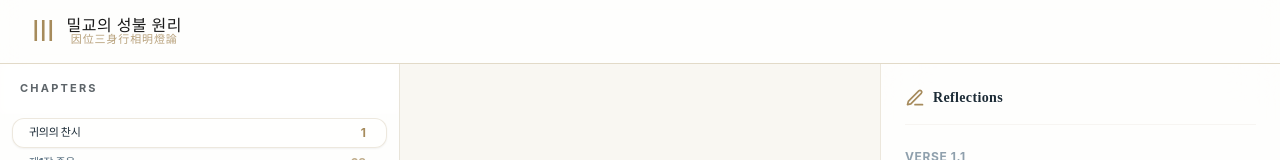
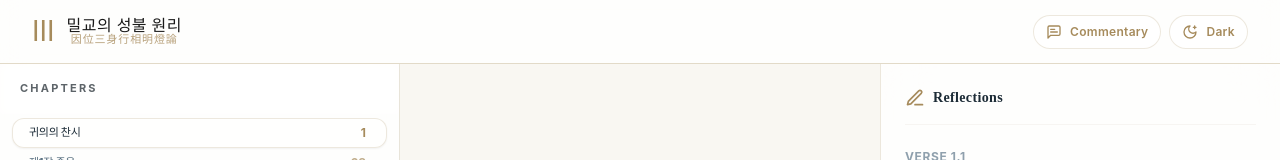
Before and after one commit to concario17-max/3sin, a React (Vite) app: page / in a window 1280 px wide. Shown: the top 160 px of the page. Built offline with nearby package versions, Linux system fonts and the light colour scheme; a web font is replaced by a local one.

Commit message:
Add commentary panel and theme toggle

```diff
--- a/src/components/Header.jsx
+++ b/src/components/Header.jsx
@@ -1,12 +1,18 @@
 import React from 'react';
-import { Edit3, Menu } from 'lucide-react';
+import { Edit3, Menu, MessageSquareText, MoonStar, SunMedium } from 'lucide-react';
 import { useUI } from '../context/UIContext';
 
 function Header() {
   const ui = useUI() || {
     toggleSidebar: () => {},
-    toggleReflections: () => {},
+    toggleRightPanel: () => {},
+    toggleTheme: () => {},
+    activeRightPanel: 'reflections',
+    isDarkMode: false,
   };
+  const nextPanelLabel = ui.activeRightPanel === 'reflections' ? 'Commentary' : 'Reflections';
+  const NextPanelIcon = ui.activeRightPanel === 'reflections' ? MessageSquareText : Edit3;
+  const ThemeIcon = ui.isDarkMode ? SunMedium : MoonStar;
 
   return (
     <header className="fixed left-0 top-0 z-[60] flex h-16 w-full items-center border-b border-sand-tertiary bg-white/80 px-4 backdrop-blur-md sm:px-8">
@@ -32,13 +38,25 @@ function Header() {
         </div>
       </div>
 
-      <div className="flex flex-1 justify-end xl:hidden">
+      <div className="flex flex-1 items-center justify-end gap-2">
         <button
-          onClick={ui.toggleReflections}
-          className="rounded-lg p-2 text-gold-primary transition-colors hover:bg-gold-surface"
-          aria-label="Open reflections"
+          onClick={ui.toggleRightPanel}
+          className="inline-flex items-center gap-2 rounded-full border border-gold-primary/20 bg-white/70 px-3 py-2 text-gold-primary transition-colors hover:bg-gold-surface dark:border-dark-border/60 dark:bg-dark-surface/60 dark:text-gold-light"
+          aria-label={`Switch to ${nextPanelLabel}`}
         >
-          <Edit3 className="h-5 w-5" />
+          <NextPanelIcon className="h-4 w-4" />
+          <span className="hidden text-xs font-semibold tracking-wide sm:inline">{nextPanelLabel}</span>
+        </button>
+
+        <button
+          onClick={ui.toggleTheme}
+          className="inline-flex items-center gap-2 rounded-full border border-gold-primary/20 bg-white/70 px-3 py-2 text-gold-primary transition-colors hover:bg-gold-surface dark:border-dark-border/60 dark:bg-dark-surface/60 dark:text-gold-light"
+          aria-label={ui.isDarkMode ? 'Switch to light mode' : 'Switch to dark mode'}
+        >
+          <ThemeIcon className="h-4 w-4" />
+          <span className="hidden text-xs font-semibold tracking-wide sm:inline">
+            {ui.isDarkMode ? 'Light' : 'Dark'}
+          </span>
         </button>
       </div>
     </header>
--- a/src/context/UIContext.jsx
+++ b/src/context/UIContext.jsx
@@ -1,50 +1,87 @@
 import React, { createContext, useContext, useState } from 'react';
 
 const UIContext = createContext();
+const THEME_STORAGE_KEY = 'three-body-theme';
+const RIGHT_PANEL_STORAGE_KEY = 'three-body-right-panel';
+
+function loadStoredTheme() {
+    if (typeof window === 'undefined') return false;
+
+    const savedTheme = window.localStorage.getItem(THEME_STORAGE_KEY);
+    if (savedTheme === 'dark') return true;
+    if (savedTheme === 'light') return false;
+
+    return window.matchMedia('(prefers-color-scheme: dark)').matches;
+}
+
+function loadStoredRightPanel() {
+    if (typeof window === 'undefined') return 'reflections';
+    const savedPanel = window.localStorage.getItem(RIGHT_PANEL_STORAGE_KEY);
+    return savedPanel === 'commentary' ? 'commentary' : 'reflections';
+}
 
 export const UIProvider = ({ children }) => {
-    // 사이드바 상태를 제어하는 내부 State (불변성 유지)
     const [isSidebarOpen, setIsSidebarOpen] = useState(false);
-    // 리플렉션(우측 패널) 상태 제어
-    const [isReflectionsOpen, setIsReflectionsOpen] = useState(false);
-    // 컴펜디움(안내서) 모달 상태 제어
+    const [isRightPanelOpen, setIsRightPanelOpen] = useState(false);
+    const [activeRightPanel, setActiveRightPanel] = useState(loadStoredRightPanel);
+    const [isDarkMode, setIsDarkMode] = useState(loadStoredTheme);
     const [isCompendiumOpen, setIsCompendiumOpen] = useState(false);
-    // 코멘터리 모달 상태 제어
-    const [isCommentariesOpen, setIsCommentariesOpen] = useState(false);
-    // 렉시콘 모달 상태 제어
     const [isLexiconOpen, setIsLexiconOpen] = useState(false);
 
-    // 글로벌 구절(Sutra) 정보 공유 스테이트 (localStorage 기반 영속성 추가)
-    const [activeVerse, setActiveVerse] = useState(() => {
-        try {
-            const saved = localStorage.getItem('tibet_active_verse');
-            return saved ? JSON.parse(saved) : null;
-        } catch (e) {
-            return null;
-        }
-    });
+    const toggleSidebar = React.useCallback(() => setIsSidebarOpen((prev) => !prev), []);
+    const openRightPanel = React.useCallback((panel) => {
+        setActiveRightPanel(panel);
+        setIsRightPanelOpen(true);
+    }, []);
+    const closeRightPanel = React.useCallback(() => setIsRightPanelOpen(false), []);
+    const toggleRightPanel = React.useCallback(() => {
+        setActiveRightPanel((prev) => (prev === 'reflections' ? 'commentary' : 'reflections'));
+        setIsRightPanelOpen(true);
+    }, []);
+    const toggleTheme = React.useCallback(() => setIsDarkMode((prev) => !prev), []);
 
-    // activeVerse 변경 시 localStorage 동기화
-    React.useEffect(() => {
-        if (activeVerse === undefined) return;
-        localStorage.setItem('tibet_active_verse', JSON.stringify(activeVerse));
-    }, [activeVerse]);
-
-    // 각 패널을 토글하는 불변성 기반 함수들 (재생성 방지)
-    const toggleSidebar = React.useCallback(() => setIsSidebarOpen(prev => !prev), []);
-    const toggleReflections = React.useCallback(() => setIsReflectionsOpen(prev => !prev), []);
-
-    // 강제 종료 함수 (재생성 방지)
     const closeAllDrawers = React.useCallback(() => {
         setIsSidebarOpen(false);
-        setIsReflectionsOpen(false);
+        setIsRightPanelOpen(false);
     }, []);
 
-    // Provider Value 메모이제이션
+    React.useEffect(() => {
+        document.documentElement.classList.toggle('dark', isDarkMode);
+        window.localStorage.setItem(THEME_STORAGE_KEY, isDarkMode ? 'dark' : 'light');
+    }, [isDarkMode]);
+
+    React.useEffect(() => {
+        window.localStorage.setItem(RIGHT_PANEL_STORAGE_KEY, activeRightPanel);
+    }, [activeRightPanel]);
+
+    const isReflectionsOpen = isRightPanelOpen && activeRightPanel === 'reflections';
+    const isCommentariesOpen = isRightPanelOpen && activeRightPanel === 'commentary';
+    const setIsReflectionsOpen = React.useCallback((value) => {
+        setActiveRightPanel('reflections');
+        setIsRightPanelOpen(value);
+    }, []);
+    const setIsCommentariesOpen = React.useCallback((value) => {
+        setActiveRightPanel('commentary');
+        setIsRightPanelOpen(value);
+    }, []);
+    const toggleReflections = React.useCallback(() => {
+        setActiveRightPanel('reflections');
+        setIsRightPanelOpen((prev) => (activeRightPanel === 'reflections' ? !prev : true));
+    }, [activeRightPanel]);
+
     const providerValue = React.useMemo(() => ({
         isSidebarOpen,
         setIsSidebarOpen,
         toggleSidebar,
+        isRightPanelOpen,
+        setIsRightPanelOpen,
+        openRightPanel,
+        closeRightPanel,
+        toggleRightPanel,
+        activeRightPanel,
+        setActiveRightPanel,
+        isDarkMode,
+        toggleTheme,
         isReflectionsOpen,
         setIsReflectionsOpen,
         isCompendiumOpen,
@@ -55,9 +92,25 @@ export const UIProvider = ({ children }) => {
         setIsLexiconOpen,
         toggleReflections,
         closeAllDrawers,
-        activeVerse,
-        setActiveVerse
-    }), [isSidebarOpen, isReflectionsOpen, isCompendiumOpen, isCommentariesOpen, isLexiconOpen, toggleSidebar, toggleReflections, closeAllDrawers, activeVerse]);
+    }), [
+        isSidebarOpen,
+        isRightPanelOpen,
+        activeRightPanel,
+        isDarkMode,
+        isReflectionsOpen,
+        isCompendiumOpen,
+        isCommentariesOpen,
+        isLexiconOpen,
+        toggleSidebar,
+        openRightPanel,
+        closeRightPanel,
+        toggleRightPanel,
+        toggleTheme,
+        toggleReflections,
+        closeAllDrawers,
+        setIsReflectionsOpen,
+        setIsCommentariesOpen,
+    ]);
 
     return (
         <UIContext.Provider value={providerValue}>
--- a/src/pages/TextPage.jsx
+++ b/src/pages/TextPage.jsx
@@ -87,6 +87,7 @@ function TextPage() {
           />
           <RightSidebar
             activeVerseId={activeParagraph.id}
+            activeParagraph={activeParagraph}
             chapterSidebarOpen={isSidebarOpen}
           />
         </>
--- a/src/pages/components/RightSidebar.jsx
+++ b/src/pages/components/RightSidebar.jsx
@@ -1,5 +1,5 @@
 import React, { useState, useEffect } from 'react';
-import { Edit3, X } from 'lucide-react';
+import { Edit3, MessageSquareText, X } from 'lucide-react';
 import { useUI } from '../../context/UIContext';
 import NoteEditor from '../../components/Sidebar/NoteEditor';
 import ReflectionActions from '../../components/Sidebar/ReflectionActions';
@@ -20,8 +20,58 @@ function loadStoredNote(activeVerseId, storagePrefix) {
     return localStorage.getItem(nextKey) ?? localStorage.getItem(legacyKey) ?? '';
 }
 
+function CommentaryPanel({ activeParagraph }) {
+    const englishText = activeParagraph?.text?.english || 'No English rendering is available for this paragraph.';
+    const koreanText = activeParagraph?.text?.korean || 'No Korean rendering is available for this paragraph.';
+    const tibetanText = activeParagraph?.text?.tibetan || 'No Tibetan source line is available for this paragraph.';
+
+    return (
+        <div className="flex flex-1 flex-col gap-4 overflow-y-auto pr-1 custom-scrollbar">
+            <section className="rounded-[1.5rem] border border-gold-border/25 bg-white/65 p-5 shadow-sm dark:border-dark-border/60 dark:bg-dark-surface/55">
+                <p className="text-[10px] font-bold uppercase tracking-[0.3em] text-gold-deep/70 dark:text-gold-light/65">
+                    Reading Lens
+                </p>
+                <h3 className="mt-3 text-lg font-semibold text-text-primary dark:text-dark-text-primary">
+                    {activeParagraph?.chapterTitle || 'Commentary'}
+                </h3>
+                <p className="mt-3 font-korean text-[14px] leading-7 text-text-secondary dark:text-dark-text-secondary">
+                    Paragraph {activeParagraph?.id || '-'}를 읽을 때 티베트 원문, 영어 역문, 한국어 번역을 나란히 두고 의미의 결을 비교해 보세요. 이 패널은 본문을 곁에서 읽는 보조 해설 창으로 동작합니다.
+                </p>
+            </section>
+
+            <section className="rounded-[1.5rem] border border-gold-border/20 bg-gold-surface/45 p-5 dark:border-dark-border/60 dark:bg-dark-bg/30">
+                <p className="text-[10px] font-bold uppercase tracking-[0.3em] text-gold-deep/70 dark:text-gold-light/65">
+                    Tibetan Anchor
+                </p>
+                <p className="mt-3 font-noto text-[14px] leading-7 text-text-primary dark:text-dark-text-primary">
+                    {tibetanText}
+                </p>
+            </section>
+
+            <section className="rounded-[1.5rem] border border-gold-border/20 bg-white/60 p-5 dark:border-dark-border/60 dark:bg-dark-surface/50">
+                <p className="text-[10px] font-bold uppercase tracking-[0.3em] text-gold-deep/70 dark:text-gold-light/65">
+                    English Reference
+                </p>
+                <p className="mt-3 font-serif text-[15px] leading-7 text-text-primary dark:text-dark-text-primary">
+                    {englishText}
+                </p>
+            </section>
+
+            <section className="rounded-[1.5rem] border border-gold-border/20 bg-white/60 p-5 dark:border-dark-border/60 dark:bg-dark-surface/50">
+                <p className="text-[10px] font-bold uppercase tracking-[0.3em] text-gold-deep/70 dark:text-gold-light/65">
+                    Korean Reference
+                </p>
+                <p className="mt-3 font-korean text-[14px] leading-7 text-text-primary dark:text-dark-text-primary">
+                    {koreanText}
+                </p>
+            </section>
+        </div>
+    );
+}
+
 const RightSidebar = ({
     activeVerseId,
+    activeParagraph,
     storagePrefix = 'prayer',
     chapterSidebarOpen = true,
     expandToDoubleWidthWhenChapterSidebarClosed = false,
@@ -30,8 +80,16 @@ const RightSidebar = ({
     const [isSaving, setIsSaving] = useState(false);
     const [showExportMenu, setShowExportMenu] = useState(false);
 
-    const uiContext = useUI() || { isReflectionsOpen: true, setIsReflectionsOpen: () => { } };
-    const { isReflectionsOpen, setIsReflectionsOpen } = uiContext;
+    const uiContext = useUI() || {
+        activeRightPanel: 'reflections',
+        isRightPanelOpen: true,
+        closeRightPanel: () => { },
+    };
+    const {
+        activeRightPanel,
+        isRightPanelOpen,
+        closeRightPanel,
+    } = uiContext;
     const desktopWidthClassName = expandToDoubleWidthWhenChapterSidebarClosed && !chapterSidebarOpen
         ? 'xl:w-[800px]'
         : 'xl:w-[400px]';
@@ -111,26 +169,36 @@ const RightSidebar = ({
 
     return (
         <>
-            {isReflectionsOpen && (
+            {isRightPanelOpen && (
                 <div
                     className="fixed inset-0 z-40 bg-black/50 backdrop-blur-sm xl:hidden transition-opacity duration-300"
-                    onClick={() => setIsReflectionsOpen(false)}
+                    onClick={closeRightPanel}
                 />
             )}
 
-            <aside className={`fixed inset-y-0 right-0 top-16 z-50 w-[90vw] sm:w-[400px] ${desktopWidthClassName} bg-white/80 dark:bg-dark-bg/95 backdrop-blur-xl border-l border-gold-primary/20 dark:border-dark-border/50 h-[calc(100vh-64px)] xl:sticky xl:top-16 transform transition-transform duration-500 xl:translate-x-0 ${isReflectionsOpen ? 'translate-x-0 overflow-hidden shadow-2xl xl:shadow-none' : 'translate-x-full'} flex flex-col font-inter`}>
+            <aside className={`fixed inset-y-0 right-0 top-16 z-50 w-[90vw] sm:w-[400px] ${desktopWidthClassName} bg-white/80 dark:bg-dark-bg/95 backdrop-blur-xl border-l border-gold-primary/20 dark:border-dark-border/50 h-[calc(100vh-64px)] xl:sticky xl:top-16 transform transition-transform duration-500 xl:translate-x-0 ${isRightPanelOpen ? 'translate-x-0 overflow-hidden shadow-2xl xl:shadow-none' : 'translate-x-full'} flex flex-col font-inter`}>
                 <div className="xl:hidden absolute top-4 right-4 z-50">
-                    <button onClick={() => setIsReflectionsOpen(false)} className="p-2 rounded-full hover:bg-gold-surface dark:hover:bg-dark-surface text-text-secondary dark:text-dark-text-secondary transition-colors">
+                    <button onClick={closeRightPanel} className="p-2 rounded-full hover:bg-gold-surface dark:hover:bg-dark-surface text-text-secondary dark:text-dark-text-secondary transition-colors">
                         <X className="w-5 h-5" />
                     </button>
                 </div>
 
                 <div className="p-6 relative flex flex-col h-full min-h-0">
                     <div className="flex items-center gap-2 mb-6 shrink-0 border-b border-gold-border/30 pb-4">
+                        {activeRightPanel === 'commentary' ? (
+                            <MessageSquareText className="w-5 h-5 text-[#A68B5C] dark:text-gold-light" />
+                        ) : (
                             <Edit3 className="w-5 h-5 text-[#A68B5C] dark:text-gold-light" />
-                        <h2 className="text-sm font-bold text-[#1C2B36] dark:text-dark-text-primary tracking-wide">Reflections</h2>
+                        )}
+                        <h2 className="text-sm font-bold text-[#1C2B36] dark:text-dark-text-primary tracking-wide">
+                            {activeRightPanel === 'commentary' ? 'Commentary' : 'Reflections'}
+                        </h2>
                     </div>
 
+                    {activeRightPanel === 'commentary' ? (
+                        <CommentaryPanel activeParagraph={activeParagraph} />
+                    ) : (
+                        <>
                             <NoteEditor
                                 activeVerseId={activeVerseId}
                                 note={note}
@@ -145,6 +213,8 @@ const RightSidebar = ({
                                 handleSave={handleSave}
                                 isSaving={isSaving}
                             />
+                        </>
+                    )}
                 </div>
             </aside>
         </>
```
Lines whose indentation alone changed are shown as unchanged.
